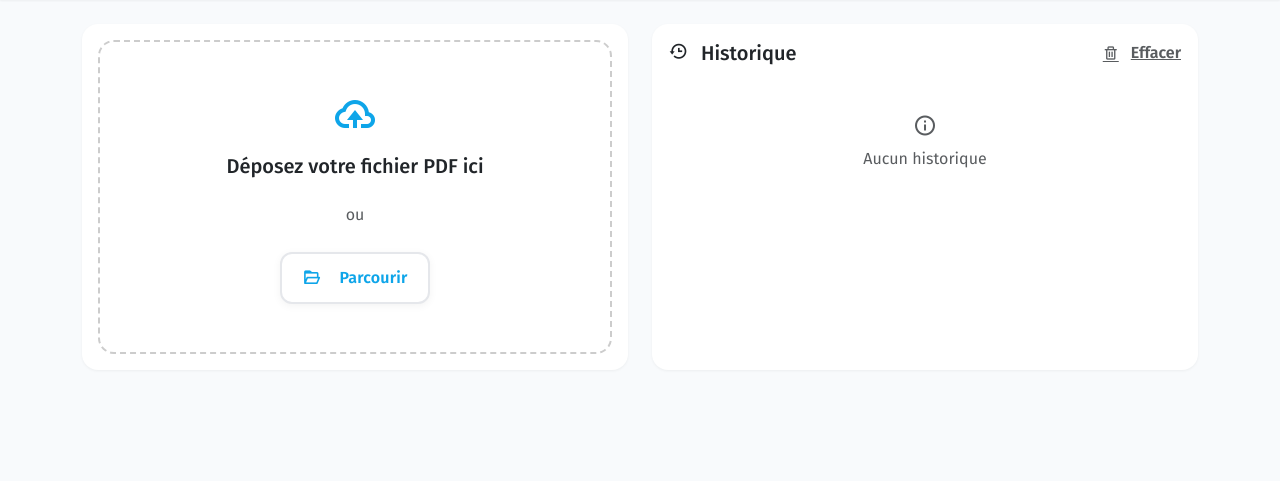
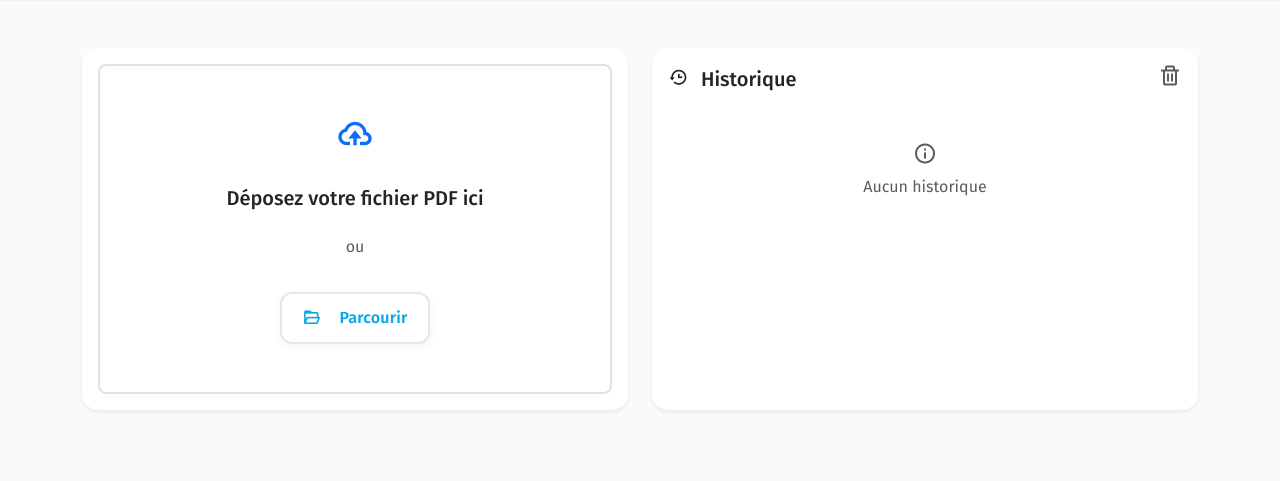
Before and after one commit to Abdel00zz/Alpha, a Flask app: page / in a window 1280 px wide. Shown: the part 74-555 px from the top of the page. Run offline with Flask 3, Linux system fonts and the light colour scheme; some libraries are stand-ins or nearby versions.

Commit message:
first commit

```diff
--- a/app/templates/index.html
+++ b/app/templates/index.html
@@ -30,16 +30,16 @@
         </div>
     </nav>
 
-    <div class="container py-4">
-        <div class="row g-4">
+    <div class="container py-5">
+        <div class="row justify-content-center g-4">
             <!-- Zone de dépôt et d'analyse -->
             <div class="col-lg-6">
-                <div class="card h-100">
+                <div class="card h-100 shadow-sm">
                     <div class="card-body">
-                        <div id="drop-zone" class="text-center p-5">
-                            <i class="bx bx-cloud-upload"></i>
-                            <h5>Déposez votre fichier PDF ici</h5>
-                            <p class="text-muted mb-2">ou</p>
+                        <div id="drop-zone" class="text-center p-5 border border-2 border-dashed rounded-3">
+                            <i class="bx bx-cloud-upload fs-1 text-primary"></i>
+                            <h5 class="mt-3">Déposez votre fichier PDF ici</h5>
+                            <p class="text-muted mb-3">ou</p>
                             <label class="btn btn-primary">
                                 <i class="bx bx-folder-open me-2"></i>
                                 Parcourir
@@ -49,31 +49,31 @@
 
                         <div id="file-info" class="mt-4 d-none">
                             <div class="d-flex align-items-center mb-4">
-                                <i class="bx bxs-file-pdf fs-2 me-3 text-danger"></i>
+                                <i class="bx bxs-file-pdf fs-2 me-3 text-primary"></i>
                                 <div class="flex-grow-1">
                                     <h6 id="file-name" class="mb-1"></h6>
                                     <small id="file-size" class="text-muted"></small>
                                 </div>
-                                <button class="btn btn-link text-danger p-0" id="remove-file">
-                                    <i class="bx bx-x fs-4"></i>
+                                <button class="text-muted border-0 bg-transparent p-0 hover-danger" id="remove-file">
+                                    <i class="bx bx-trash fs-4"></i>
                                 </button>
                             </div>
 
-                            <div class="actions">
+                            <div class="actions d-grid gap-2">
                                 <button class="btn btn-action btn-primary" data-action="objectifs">
-                                    <i class="bx bx-target-lock"></i>
+                                    <i class="bx bx-target-lock me-2"></i>
                                     Analyser les Objectifs
                                 </button>
                                 <button class="btn btn-action btn-info" data-action="activites">
-                                    <i class="bx bx-task"></i>
+                                    <i class="bx bx-task me-2"></i>
                                     Analyser les Activités
                                 </button>
                                 <button class="btn btn-action btn-warning" data-action="exercices">
-                                    <i class="bx bx-book-content"></i>
+                                    <i class="bx bx-book-content me-2"></i>
                                     Analyser les Exercices
                                 </button>
                                 <button class="btn btn-action btn-danger" data-action="lexique">
-                                    <i class="bx bx-book-alt"></i>
+                                    <i class="bx bx-book-alt me-2"></i>
                                     Analyser le Lexique
                                 </button>
                             </div>
@@ -84,16 +84,16 @@
 
             <!-- Zone historique -->
             <div class="col-lg-6">
-                <div class="card h-100">
+                <div class="card h-100 shadow-sm">
                     <div class="card-body">
                         <div class="d-flex justify-content-between align-items-center mb-4">
                             <h5 class="card-title mb-0">
                                 <i class="bx bx-history me-2"></i>
                                 Historique
                             </h5>
-                            <button class="btn btn-link text-muted p-0" id="clear-history">
-                                <i class="bx bx-trash me-1"></i>
-                                Effacer
+                            <button class="text-muted border-0 bg-transparent p-0" id="clear-history"
+                                    style="transition: color 0.3s ease;">
+                                <i class="bx bx-trash fs-4"></i>
                             </button>
                         </div>
                         <div id="history-list" class="overflow-auto" style="max-height: 500px">
```
Also changed, not shown: railway.toml (added, +9 -0 lines), 4 other files.
